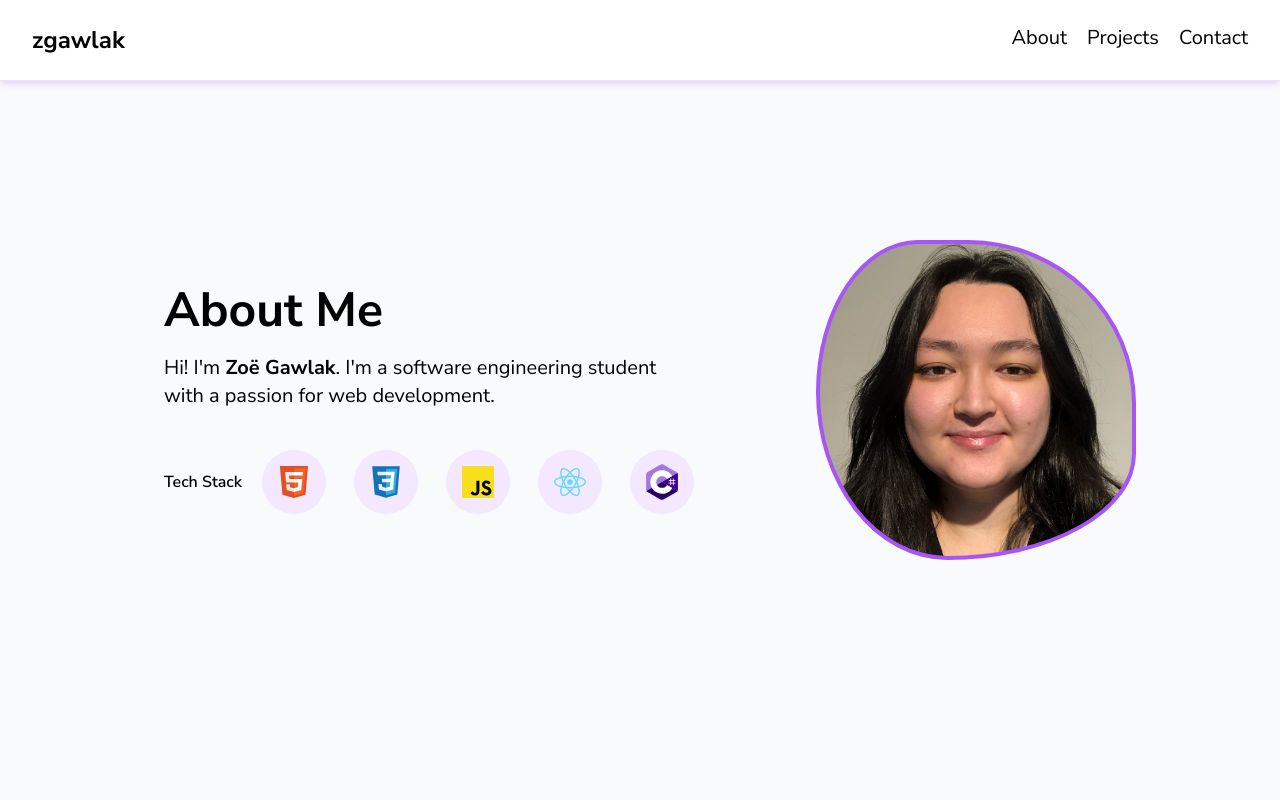
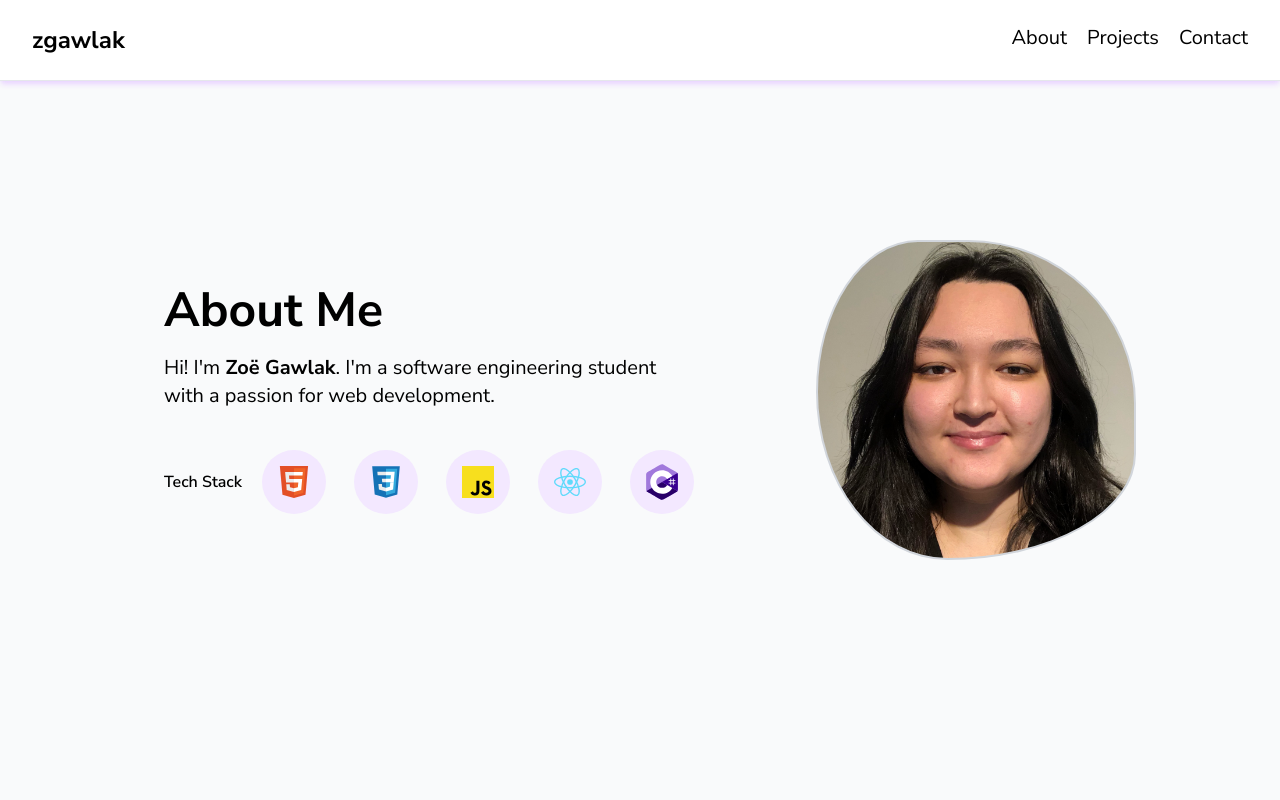
Before and after one commit to zgawlak/portfolio, a React (Create React App) app: page / in a window 1280 px wide. Shown: the top 800 px of the page. Built offline with nearby package versions, Linux system fonts and the light colour scheme.

Commit message:
Fix profile image's border radius on load, change border colour

```diff
--- a/src/App.js
+++ b/src/App.js
@@ -23,7 +23,7 @@ function App() {
   const [isOpen, setIsOpen] = useState(false);
   const toggleMenu = (x) => {
     setIsOpen(x);
-  }
+  };
 
   return (
     <div>
@@ -80,7 +80,7 @@ function App() {
                   </ul>
                 </div>
               </div>
-              <div className="w-60 h-60 lg:w-80 lg:h-80 bg-about bg-cover bg-center border-4 border-purple-500 about-img"></div>
+              <div className="w-60 h-60 lg:w-80 lg:h-80 bg-about about-img rounded-custom bg-cover bg-center border-2 border-gray-300 animate-profile_animate"></div>
             </div>
           </div>
         </div>
--- a/src/index.css
+++ b/src/index.css
@@ -16,7 +16,6 @@ code {
 
 .about-img {
   background-position: 0 10%;
-  animation: profile_animate 8s ease-in-out infinite 1s;
 }
 
 @keyframes profile_animate {
--- a/tailwind.config.js
+++ b/tailwind.config.js
@@ -7,6 +7,12 @@ module.exports = {
     extend: {
       backgroundImage: {
         'about': "url('/src/assets/img/profile.jpeg')"
+      },
+      animation: {
+        profile_animate: "profile_animate 8s ease-in-out infinite 1s"
+      },
+      borderRadius: {
+        'custom': '60% 40% 30% 70%/60% 30% 70% 40%'
       }
     },
   },
```
